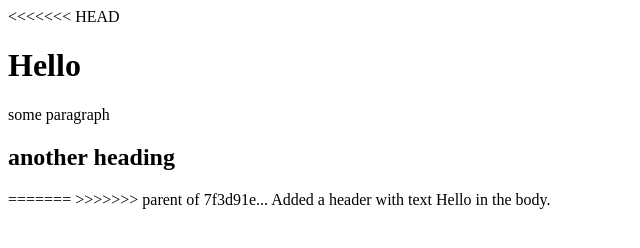
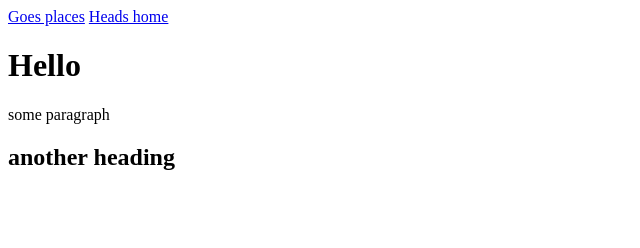
Before and after one commit to kristyh15/iat339-demo-summer2016, a plain HTML site: page index.html in a window 1280 px wide. Shown: the whole page, without its empty margins (0-640 px from the left). Drawn offline with Linux system fonts and the light colour scheme.

Commit message:
Added in some navigation for the page

```diff
--- a/index.html
+++ b/index.html
@@ -5,12 +5,13 @@
 		<meta charset="utf-8">
 	</head>
 	<body>
-<<<<<<< HEAD
+	<nav>
+		<a href="#">Goes places</a>
+		<a href="#">Heads home</a>
+	</nav>
 		<h1>Hello</h1>
 		<p>some paragraph</p>
 		<h2>another heading</h2>
-=======
->>>>>>> parent of 7f3d91e... Added a header with text Hello in the body.
 	</body>
 
 </html>
```
